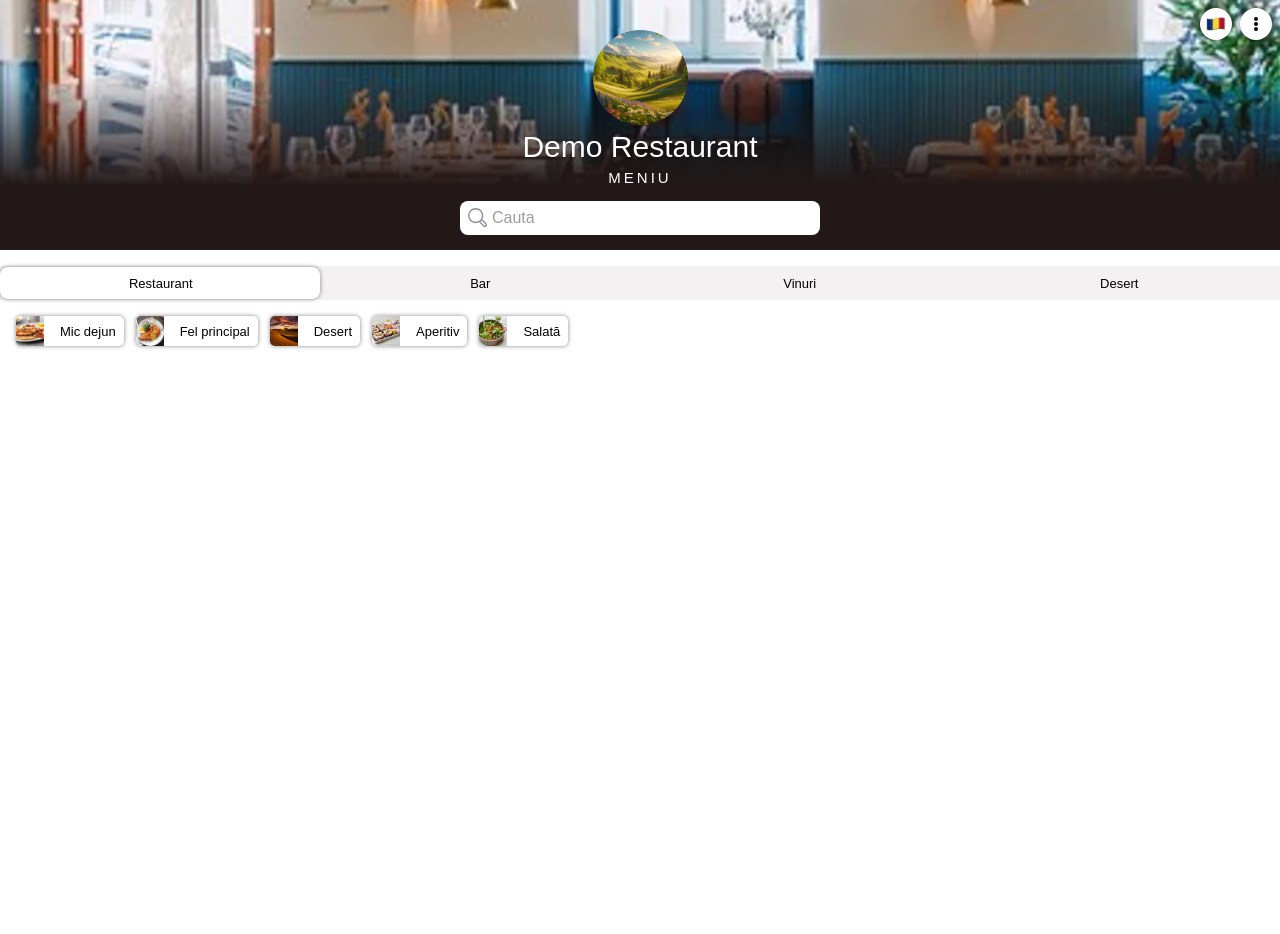
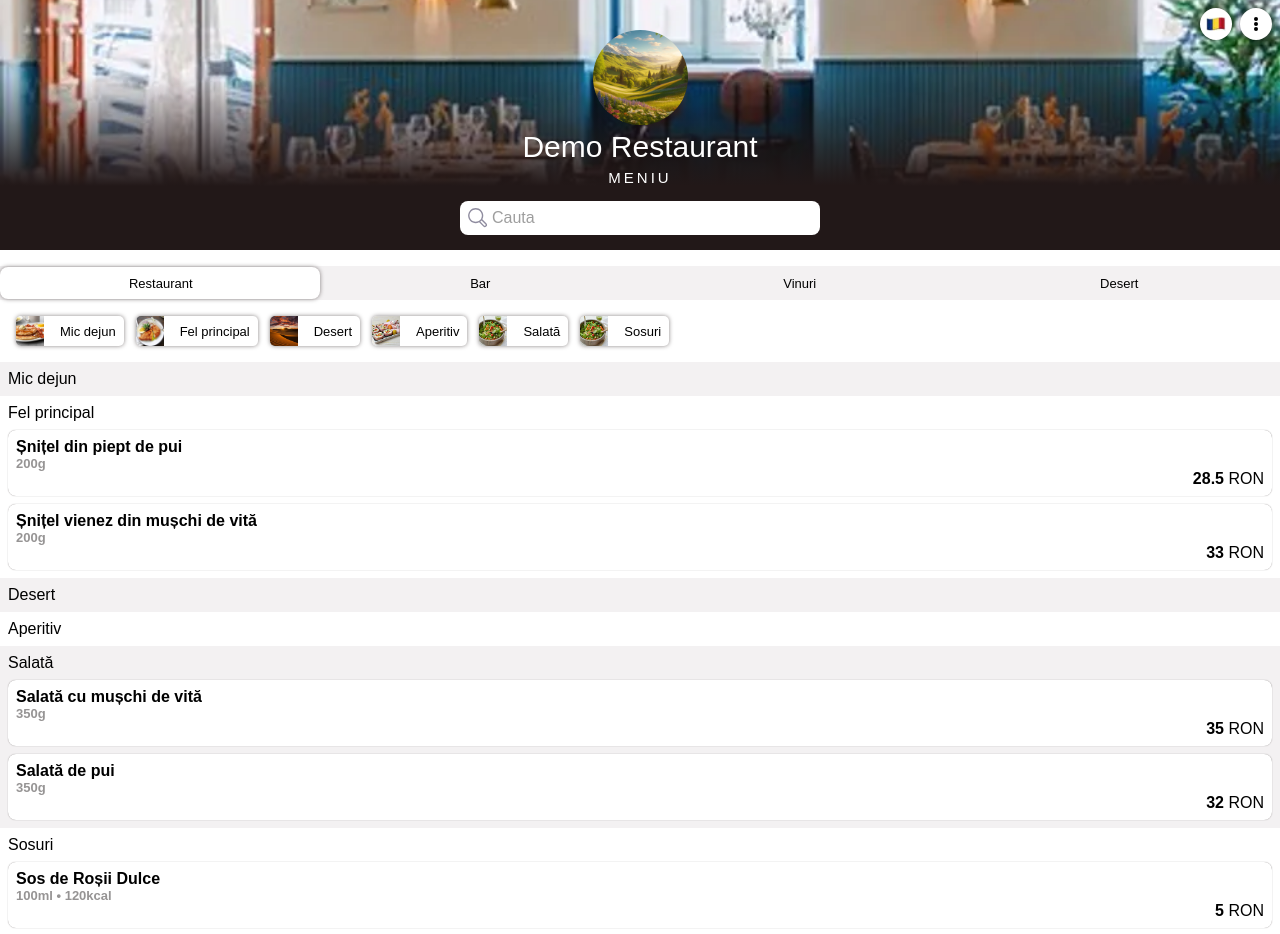
Before and after one commit to LiviuVisovan3/web-menu, a React (Create React App) app: page / in a window 1280 px wide. Shown: the top 934 px of the page. Before the commit the page ends 800 px from the top, so only its background shows below. Built offline with nearby package versions, Linux system fonts and the light colour scheme; the HTML template or start-up script is replaced by a standard one.

Commit message:
added product lists

```diff
--- a/src/App.css
+++ b/src/App.css
@@ -266,3 +266,59 @@
     }
   }
 }
+
+.product-list-wrapper {
+  background-color: white;
+
+  display: flex;
+  flex-direction: column;
+  gap: 8px;
+  padding: 8px;
+
+  .product-list-category {
+    align-self: flex-start;
+    font-weight: 500;
+  }
+
+  &:nth-of-type(odd) {
+    background-color: #f3f1f2;
+  }
+}
+
+.product {
+  height: 50px;
+  border-radius: 8px;
+  box-shadow: 0 0px 1px #22181888;
+  background-color: white;
+  display: flex;
+  justify-content: space-between;
+  padding: 8px;
+
+  .product-info {
+    display: flex;
+    flex-direction: column;
+    text-align: left;
+
+    .product-title {
+      font-weight: bolder;
+    }
+  }
+
+  .product-weight {
+    align-self: flex-start;
+    font-size: small;
+    font-weight: 600;
+    color: rgb(150, 148, 148);
+  }
+
+  .product-price {
+    align-self: flex-end;
+    flex-shrink: 0;
+    font-weight: bolder;
+
+    .currency {
+      font-weight: 400;
+      text-transform: uppercase;
+    }
+  }
+}
--- a/src/App.js
+++ b/src/App.js
@@ -1,11 +1,14 @@
 import "./App.css";
 import { useState, useEffect } from "react";
-import data from "./data.js";
+import data from "./data/data.js";
 import LanguageModal from "./components/LanguageModal.js";
-import languages from "./languages.js";
+import languages from "./data/languages.js";
+import Product from "./components/Product.js";
+import productsList from "./data/products.js";
 
 function App() {
   const { sections } = data;
+  const { products } = productsList;
 
   const [selectedSectionIndex, setSelectedSectionIndex] = useState(0);
   const [selectedSectionId, setSelectedSectionId] = useState(sections[0].id);
@@ -13,6 +16,8 @@ function App() {
   const [query, setQuery] = useState("");
   const [language, setLanguage] = useState("ro");
   const [isModalOpen, setIsModalOpen] = useState(false);
+
+  const selectedSection = sections.find((x) => x.id === selectedSectionId);
 
   function handleSectionChange(section, index) {
     setSelectedCategoryIndex();
@@ -83,11 +88,8 @@ function App() {
         ))}
       </div>
       <div className="category-picker">
-        {sections
-          .find((x) => x.id === selectedSectionId)
-          .categories.filter((x) =>
-            x.names[language].toLowerCase().startsWith(query)
-          )
+        {selectedSection.categories
+          .filter((x) => x.names[language].toLowerCase().startsWith(query))
           .map((category, index) => (
             <div
               className={`category-button ${
@@ -100,6 +102,18 @@ function App() {
             </div>
           ))}
       </div>
+      {selectedSection.categories.map((category) => (
+        <div className="product-list-wrapper">
+          <div className="product-list-category">
+            {category.names[language]}
+          </div>
+          {products
+            .filter((x) => x.categoryId === category.id)
+            .map((product) => (
+              <Product {...product} />
+            ))}
+        </div>
+      ))}
     </div>
   );
 }
--- a/src/components/LanguageModal.js
+++ b/src/components/LanguageModal.js
@@ -1,4 +1,4 @@
-import languages from "../languages";
+import languages from "../data/languages";
 
 function LanguageModal({ onLanguageClick, onCloseClick }) {
   return (
--- /dev/null
+++ b/src/components/Product.js
@@ -0,0 +1,15 @@
+export default function Product({ name, quantity, calories, price, currency }) {
+  return (
+    <div className="product">
+      <div className="product-info">
+        <div className="product-title">{name}</div>
+        <div className="product-weight">
+          {quantity} {calories && "• " + calories + "kcal"}
+        </div>
+      </div>
+      <div className="product-price">
+        {price} <span className="currency">{currency}</span>
+      </div>
+    </div>
+  );
+}
--- a/src/data.js
+++ b/src/data/data.js
@@ -58,6 +58,17 @@ export default {
           id: 5,
           names: {
             ro: "Salată",
+            en: "Salad",
+            es: "Ensalada",
+            fr: "Salade",
+            de: "Salat",
+          },
+          imgUrl: "images/salate.jpg",
+        },
+        {
+          id: 6,
+          names: {
+            ro: "Sosuri",
             en: "Salad",
             es: "Ensalada",
             fr: "Salade",
--- /dev/null
+++ b/src/data/products.js
@@ -0,0 +1,63 @@
+export default {
+  products: [
+    {
+      id: 101,
+      categoryId: 6,
+      name: "Sos de Roșii Dulce",
+      quantity: "100ml",
+      calories: 120,
+      price: 5,
+      currency: "RON",
+    },
+    {
+      id: 102,
+      categoryId: 6,
+      name: "Sos de Roșii Picant",
+      quantity: "100ml",
+      calories: 120,
+      price: 5,
+      currency: "RON",
+    },
+    {
+      id: 103,
+      categoryId: 6,
+      name: "Sos de Usturoi",
+      quantity: "80ml",
+      calories: 140,
+      price: 6,
+      currency: "RON",
+    },
+    {
+      id: 201,
+      categoryId: 2,
+      name: "Șnițel din piept de pui",
+      quantity: "200g",
+      price: 28.5,
+      currency: "RON",
+    },
+    {
+      id: 202,
+      categoryId: 2,
+      name: "Șnițel vienez din mușchi de vită",
+      quantity: "200g",
+      price: 33,
+      currency: "RON",
+    },
+    {
+      id: 301,
+      categoryId: 5,
+      name: "Salată cu mușchi de vită",
+      quantity: "350g",
+      price: 35,
+      currency: "RON",
+    },
+    {
+      id: 302,
+      categoryId: 5,
+      name: "Salată de pui",
+      quantity: "350g",
+      price: 32,
+      currency: "RON",
+    },
+  ],
+};
```
Also changed, not shown: src/data/languages.js (renamed from src/languages.js).
